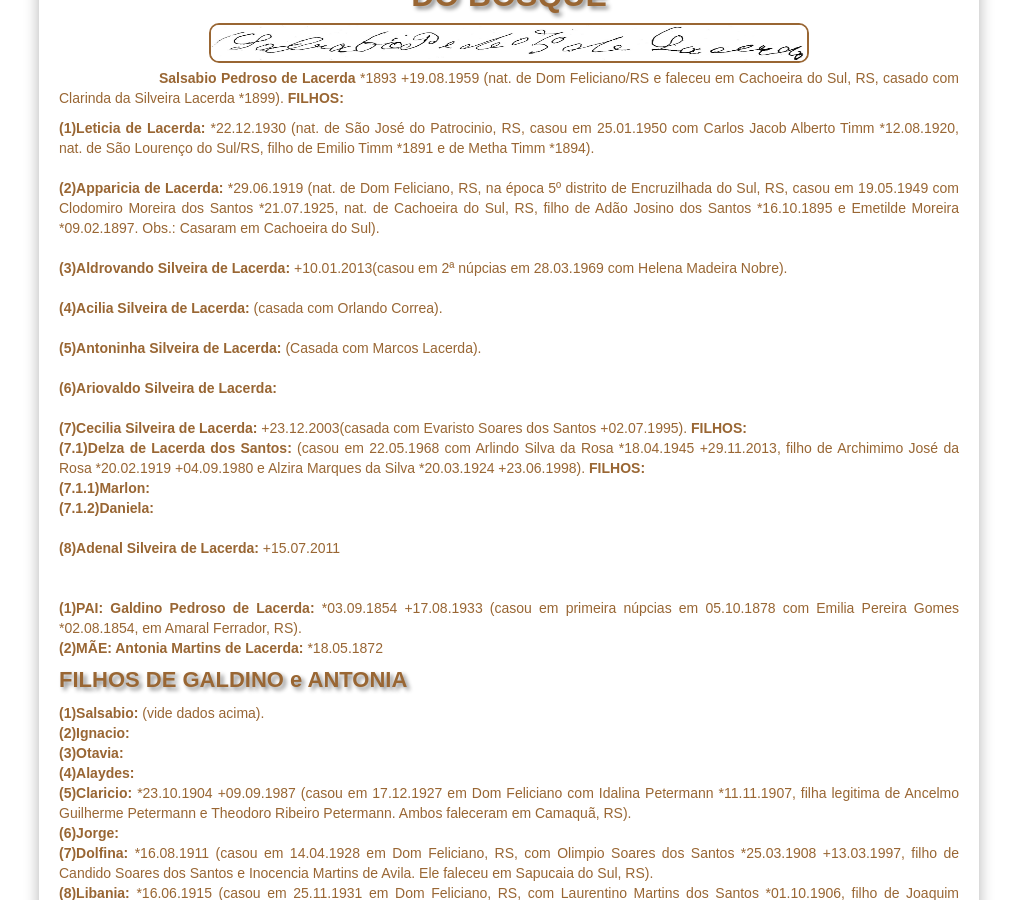
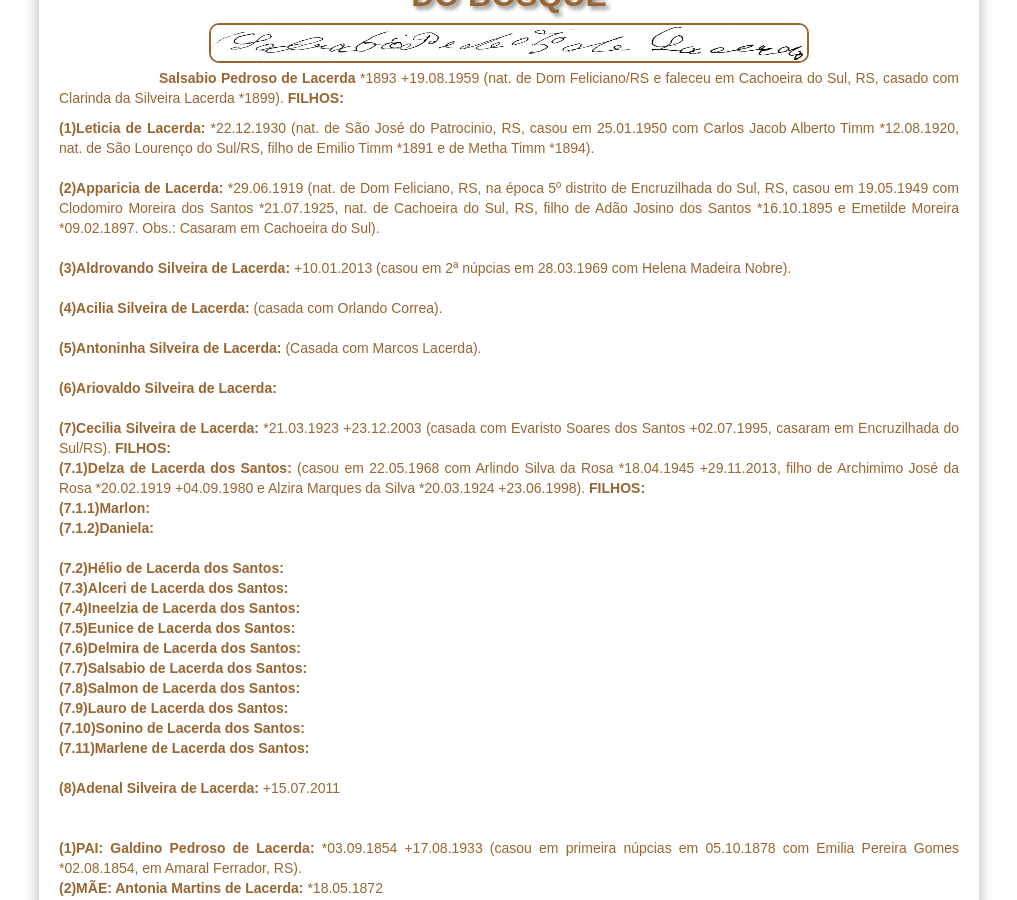
Before and after one commit to claudiovargas1955/claudiovargas1955.github.io, a Jekyll site: the page built from _pages/familia-lacerda-salsabio.html, in a window 1280 px wide and 900 px high, scrolled down 416 px. Shown: the whole window, without its empty margins (131-1148 px from the left). Built offline with Jekyll 4.4.1, drawn with Linux system fonts in a browser that asks for light colours; some web fonts are replaced.

Commit message:
Update familia-lacerda-salsabio.html

```diff
--- a/_pages/familia-lacerda-salsabio.html
+++ b/_pages/familia-lacerda-salsabio.html
@@ -104,16 +104,29 @@ do Sul/RS, filho de Emilio Timm *1891 e de Metha Timm *1894). <br><br>
 <b>(2)Apparicia de Lacerda: </b>*29.06.1919 (nat. de Dom Feliciano, RS, na época 5º distrito de Encruzilhada do Sul, RS, casou em 19.05.1949 com Clodomiro Moreira
 dos Santos *21.07.1925, nat. de Cachoeira do Sul, RS, filho de Adão Josino dos Santos *16.10.1895 e Emetilde Moreira *09.02.1897. Obs.: Casaram em Cachoeira do Sul).
 <br> <br>
-<b>(3)Aldrovando Silveira de Lacerda: </b>+10.01.2013(casou em 2ª núpcias em 28.03.1969 com Helena Madeira Nobre).<br> <br>
+<b>(3)Aldrovando Silveira de Lacerda: </b>+10.01.2013 (casou em 2ª núpcias em 28.03.1969 com Helena Madeira Nobre).<br> <br>
 <b>(4)Acilia Silveira de Lacerda: </b>(casada com Orlando Correa).<br><br>
 <b>(5)Antoninha Silveira de Lacerda: </b>(Casada com Marcos Lacerda).<br> <br>
 <b>(6)Ariovaldo Silveira de Lacerda: </b>  <br><br>
-  <b>(7)Cecilia Silveira de Lacerda: </b>+23.12.2003(casada com Evaristo Soares dos Santos +02.07.1995). <b>FILHOS:</b><br>
-  <b>(7.1)Delza de Lacerda dos Santos: </b>(casou em 22.05.1968 com Arlindo Silva da Rosa *18.04.1945 +29.11.2013, filho de Archimimo José da Rosa *20.02.1919 +04.09.1980 e
+
+  <b>(7)Cecilia Silveira de Lacerda: </b>*21.03.1923 +23.12.2003 (casada com Evaristo Soares dos Santos +02.07.1995, casaram em Encruzilhada do Sul/RS). <b>FILHOS:</b><br>
+      <b>(7.1)Delza de Lacerda dos Santos: </b>(casou em 22.05.1968 com Arlindo Silva da Rosa *18.04.1945 +29.11.2013, filho de Archimimo José da Rosa *20.02.1919 +04.09.1980 e
   Alzira Marques da Silva *20.03.1924 +23.06.1998). <b>FILHOS: </b><br>
-        <b>(7.1.1)Marlon: </b><br>
-        <b>(7.1.2)Daniela: </b><br><br>
-<b>(8)Adenal Silveira de Lacerda: </b>+15.07.2011<br><br><br>
+           <b>(7.1.1)Marlon: </b><br>
+           <b>(7.1.2)Daniela: </b><br><br>
+
+      <b>(7.2)Hélio de Lacerda dos Santos: </b><br>
+      <b>(7.3)Alceri de Lacerda dos Santos: </b><br>
+      <b>(7.4)Ineelzia de Lacerda dos Santos: </b><br>
+      <b>(7.5)Eunice de Lacerda dos Santos: </b><br>
+      <b>(7.6)Delmira de Lacerda dos Santos: </b><br>
+      <b>(7.7)Salsabio de Lacerda dos Santos: </b><br>
+      <b>(7.8)Salmon de Lacerda dos Santos: </b><br>
+      <b>(7.9)Lauro de Lacerda dos Santos: </b><br>
+      <b>(7.10)Sonino de Lacerda dos Santos: </b><br>
+      <b>(7.11)Marlene de Lacerda dos Santos: </b><br><br>
+
+  <b>(8)Adenal Silveira de Lacerda: </b>+15.07.2011<br><br><br>
 
 <b>(1)PAI: Galdino Pedroso de Lacerda: </b>*03.09.1854 +17.08.1933 (casou em primeira núpcias em 05.10.1878 com Emilia Pereira Gomes *02.08.1854, em Amaral Ferrador, RS).
 <br>
```
